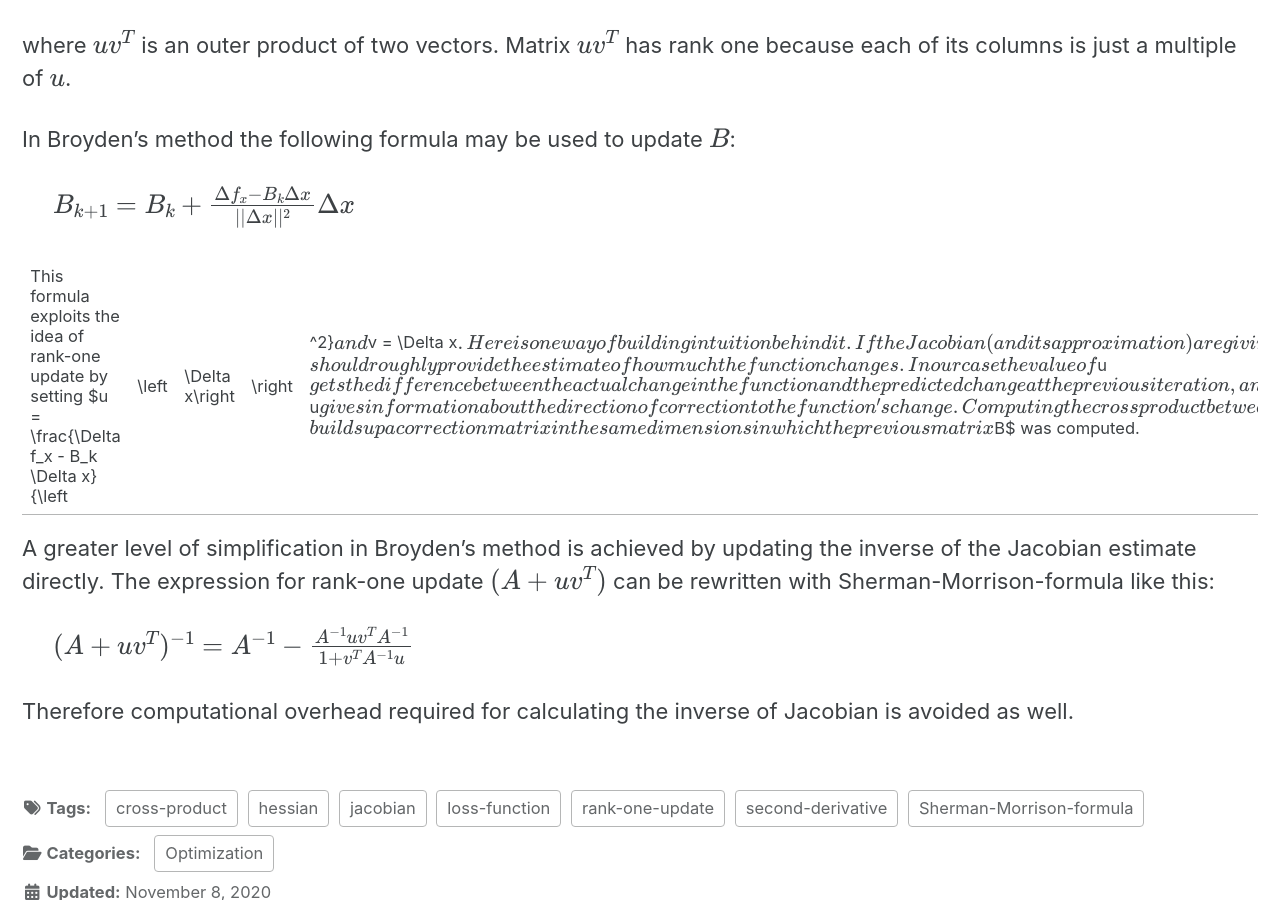
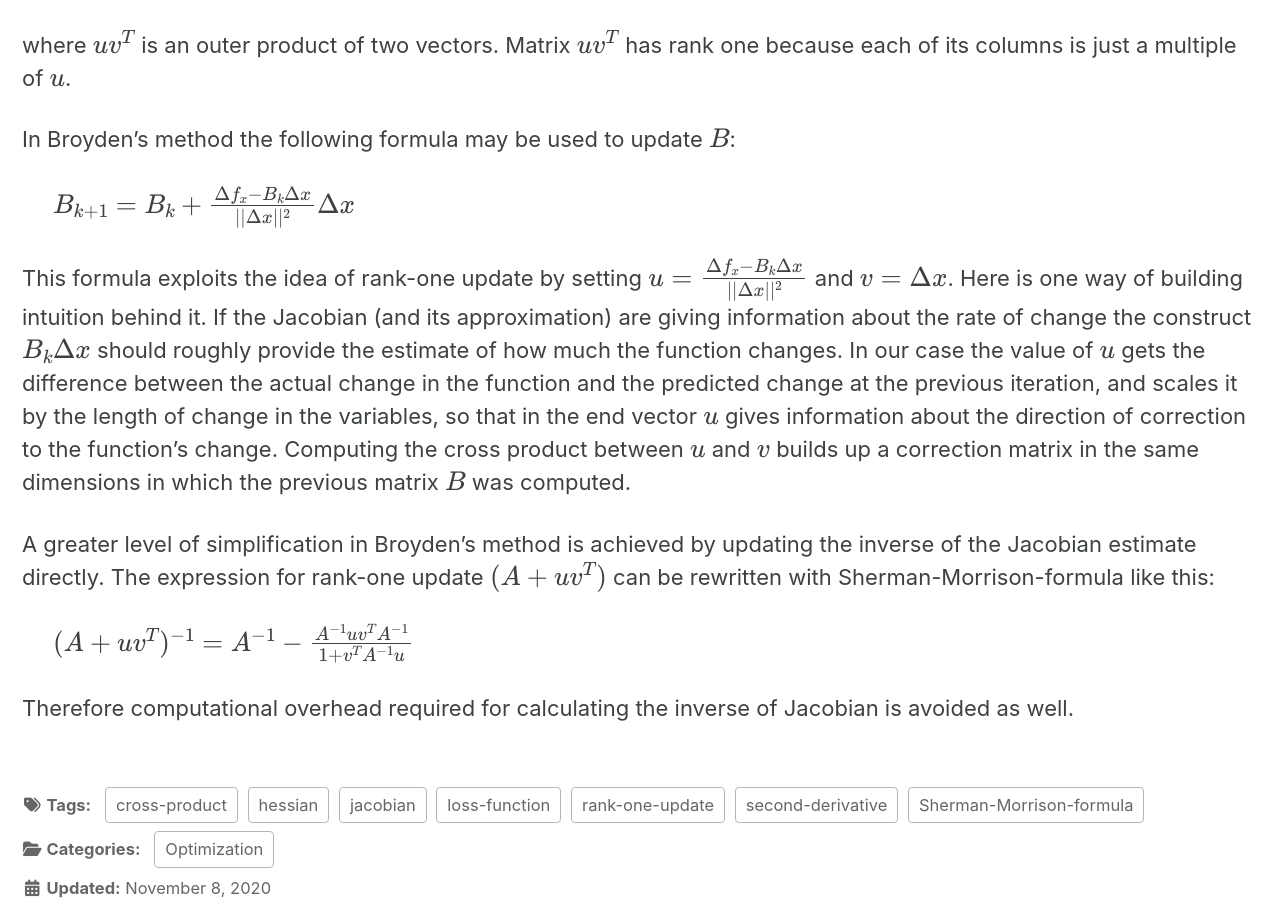
Before and after one commit to vzahorui/vzahorui.github.io, a Jekyll site: the page built from _posts/2020-07-29-quasi-newton-methods.md, in a window 1280 px wide and 900 px high, scrolled down 1125 px. Built offline with Jekyll 4.4.1, drawn with Linux system fonts in a browser that asks for light colours; cached includes are drawn as plain includes; nearby versions of some CDN libraries; formulas are drawn with MathJax 3.

Commit message:
Update 2020-07-29-quasi-newton-methods.md

```diff
--- a/_posts/2020-07-29-quasi-newton-methods.md
+++ b/_posts/2020-07-29-quasi-newton-methods.md
@@ -34,7 +34,7 @@ In Broyden's method the following formula may be used to update $B$:
 &nbsp;&nbsp;&nbsp;&nbsp;
 $B_{k+1} = B_k + \frac{\Delta f_x - B_k \Delta x}{\lvert\lvert\Delta x\rvert\rvert^2}\Delta x$
 
-This formula exploits the idea of rank-one update by setting $u = \frac{\Delta f_x - B_k \Delta x}{\left|\left|\Delta x\right|\right|^2}$ and $v = \Delta x$. Here is one way of building intuition behind it. If the Jacobian (and its approximation) are giving information about the rate of change the construct $B_k \Delta x$ should roughly provide the estimate of how much the function changes. In our case the value of $u$ gets the difference between the actual change in the function and the predicted change at the previous iteration, and scales it by the length of change in the variables, so that in the end vector $u$ gives information about the direction of correction to the  function's change. Computing the cross product between $u$ and $v$ builds up a correction matrix in the same dimensions in which the previous matrix $B$ was computed.
+This formula exploits the idea of rank-one update by setting $u = \frac{\Delta f_x - B_k \Delta x}{\lvert\lvert\Delta x\rvert\rvert^2}$ and $v = \Delta x$. Here is one way of building intuition behind it. If the Jacobian (and its approximation) are giving information about the rate of change the construct $B_k \Delta x$ should roughly provide the estimate of how much the function changes. In our case the value of $u$ gets the difference between the actual change in the function and the predicted change at the previous iteration, and scales it by the length of change in the variables, so that in the end vector $u$ gives information about the direction of correction to the  function's change. Computing the cross product between $u$ and $v$ builds up a correction matrix in the same dimensions in which the previous matrix $B$ was computed.
 
 A greater level of simplification in Broyden's method is achieved by updating the inverse of the Jacobian estimate directly. The expression for rank-one update $(A + uv^{T})$ can be rewritten with Sherman-Morrison-formula like this:
 
```
